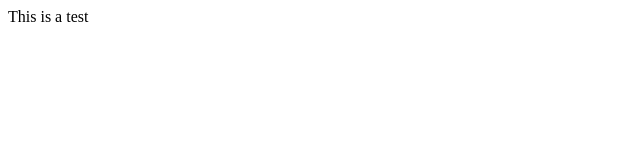
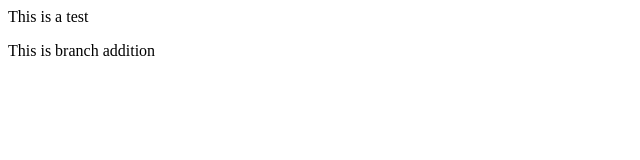
Before and after one commit to perrosen/git-workflow-test, a plain HTML site: page index.html in a window 1280 px wide. Shown: the whole page, without its empty margins (0-640 px from the left). Drawn offline with Linux system fonts and the light colour scheme.

Commit message:
Pull request change

```diff
--- a/index.html
+++ b/index.html
@@ -1,5 +1,6 @@
 <html>
     <body>
         <p>This is a test</p>
+        <p>This is branch addition</p>
     </body>
 </html>
```
